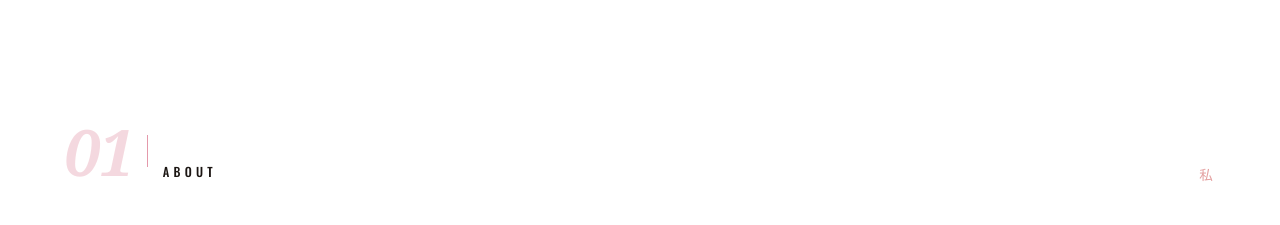
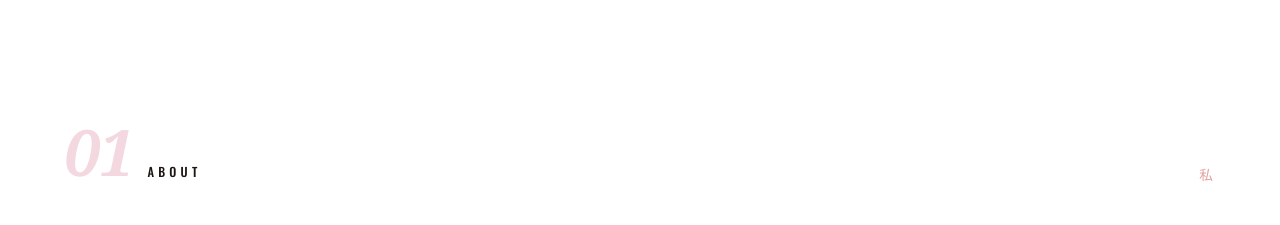
Before and after one commit to inagakidev/portfolio-dev, a React (Vite) app: page / in a window 1280 px wide. Shown: the part 1560-1785 px from the top of the page. Built offline with nearby package versions, Linux system fonts and the light colour scheme; a web font is replaced by a local one.

Commit message:
fix: remove section lines, replace arrows with react-icons

```diff
--- a/src/components/About/About.jsx
+++ b/src/components/About/About.jsx
@@ -16,7 +16,6 @@ const About = forwardRef(function About(_props, ref) {
         <div className="section-head">
           <span className="section-head__label">
             <span className="section-head__num">01</span>
-            <span className="section-head__line" aria-hidden="true" />
             <span className="eyebrow">{t('about.eyebrow')}</span>
           </span>
           <span className="jp section-head__jp" aria-hidden="true">私</span>
--- a/src/components/Contact/Contact.jsx
+++ b/src/components/Contact/Contact.jsx
@@ -1,5 +1,6 @@
 import { forwardRef } from 'react';
 import { useTranslation, Trans } from 'react-i18next';
+import { TbArrowUpRight } from 'react-icons/tb';
 import { profile } from '../../data/profile';
 import styles from './Contact.module.css';
 
@@ -21,7 +22,6 @@ const Contact = forwardRef(function Contact({ onBackToTop }, ref) {
         <div className="section-head">
           <span className="section-head__label">
             <span className="section-head__num">04</span>
-            <span className="section-head__line" aria-hidden="true" />
             <span className="eyebrow">{t('contact.eyebrow')}</span>
           </span>
           <span className="jp section-head__jp" aria-hidden="true">連絡</span>
@@ -52,7 +52,7 @@ const Contact = forwardRef(function Contact({ onBackToTop }, ref) {
                 <span className={styles.links__num}>{link.num}</span>
                 <span className={styles.links__label}>{link.label}</span>
                 <span className={styles.links__value}>{link.value}</span>
-                <span className={styles.links__arrow} aria-hidden="true">↗</span>
+                <span className={styles.links__arrow} aria-hidden="true"><TbArrowUpRight /></span>
               </a>
             </li>
           ))}
@@ -67,7 +67,7 @@ const Contact = forwardRef(function Contact({ onBackToTop }, ref) {
               name: `${profile.name.first} ${profile.name.last}`,
             })}
           </p>
-          <p className={`jp ${styles.footer__note}`} lang="ja">{t('contact.footerNote')}</p>
+
           <button type="button" className={styles.backTop} onClick={onBackToTop}>
             <span className={styles.backTop__arrow} aria-hidden="true">↑</span>
             <span className="eyebrow">{t('contact.backToTop')}</span>
--- a/src/components/Contact/Contact.module.css
+++ b/src/components/Contact/Contact.module.css
@@ -130,7 +130,8 @@
 }
 
 .links__arrow {
-  font-size: 1.2rem;
+  font-size: 1.4rem;
+  display: flex;
   transition: transform 0.35s var(--ease-out);
 }
 
--- a/src/components/Projects/Projects.jsx
+++ b/src/components/Projects/Projects.jsx
@@ -1,5 +1,6 @@
 import { forwardRef, useEffect } from 'react';
 import { useTranslation, Trans } from 'react-i18next';
+import { TbArrowUpRight } from 'react-icons/tb';
 import { projects } from '../../data/projects';
 import { initProjectAnimations } from '../../animations/projectAnimations';
 import SakuraBlossom from '../Decorative/SakuraBlossom';
@@ -61,7 +62,7 @@ function ProjectItem({ project, index }) {
               >
                 <span className="btn__fill" />
                 {t('projects.visit')}
-                <span aria-hidden="true">↗</span>
+                <span aria-hidden="true"><TbArrowUpRight /></span>
               </a>
             ) : null}
             <a
@@ -95,7 +96,6 @@ const Projects = forwardRef(function Projects(_props, ref) {
         <div className="section-head">
           <span className="section-head__label">
             <span className="section-head__num">03</span>
-            <span className="section-head__line" aria-hidden="true" />
             <span className="eyebrow">{t('projects.eyebrow')}</span>
           </span>
           <span className="jp section-head__jp" aria-hidden="true">作品</span>
--- a/src/components/Skills/Skills.jsx
+++ b/src/components/Skills/Skills.jsx
@@ -76,7 +76,6 @@ const Skills = forwardRef(function Skills(_props, ref) {
         <div className="section-head">
           <span className="section-head__label">
             <span className="section-head__num">02</span>
-            <span className="section-head__line" aria-hidden="true" />
             <span className="eyebrow">{t('stack.eyebrow')}</span>
           </span>
           <span className="jp section-head__jp" aria-hidden="true">{stack.jp}</span>
--- a/src/index.css
+++ b/src/index.css
@@ -332,15 +332,6 @@ ol {
   letter-spacing: -0.02em;
 }
 
-.section-head__line {
-  width: 1px;
-  height: clamp(24px, 4vh, 40px);
-  background: var(--c-red);
-  opacity: 0.4;
-  align-self: center;
-  margin-bottom: 0.15em;
-}
-
 .section-head__label .eyebrow {
   margin-bottom: 0.15em;
   color: var(--c-ink);
@@ -386,7 +377,7 @@ ol {
 }
 
 @media (max-width: 600px) {
-  .section-head__line {
-    display: none;
+  .section-head__num {
+    font-size: clamp(2rem, 5vw, 3rem);
   }
 }
```
